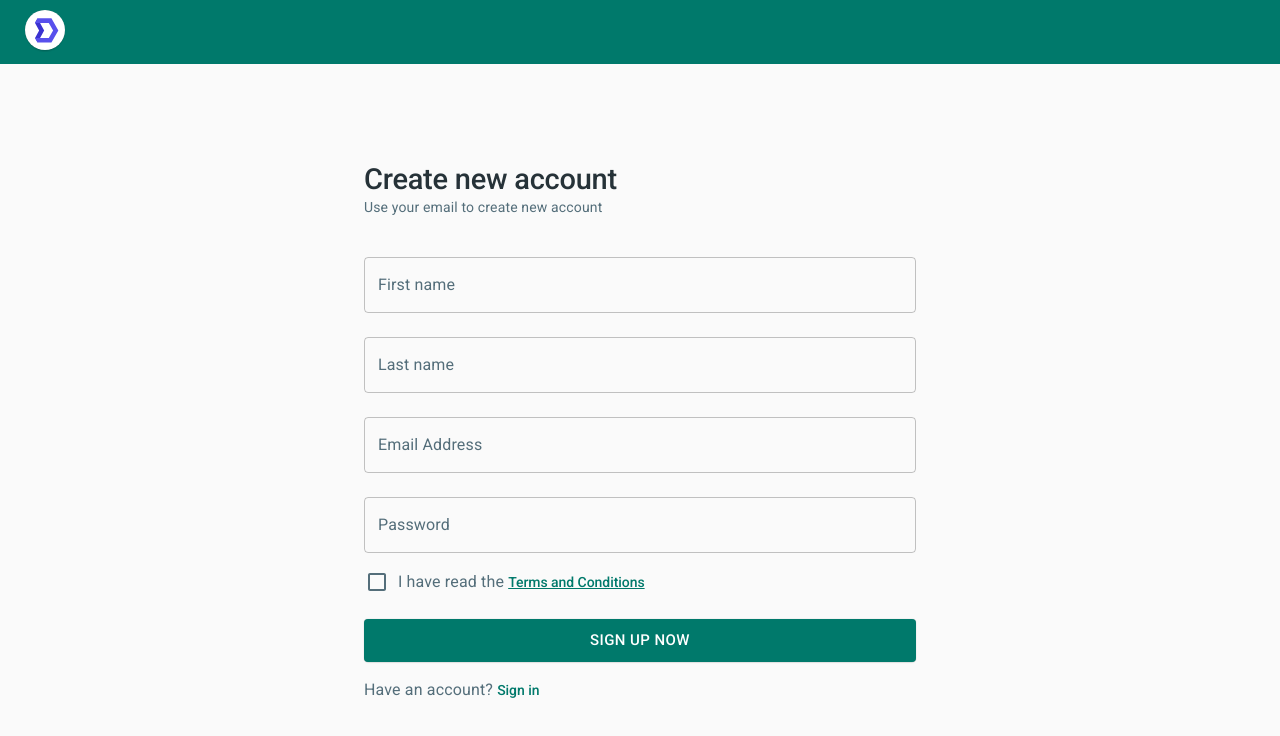
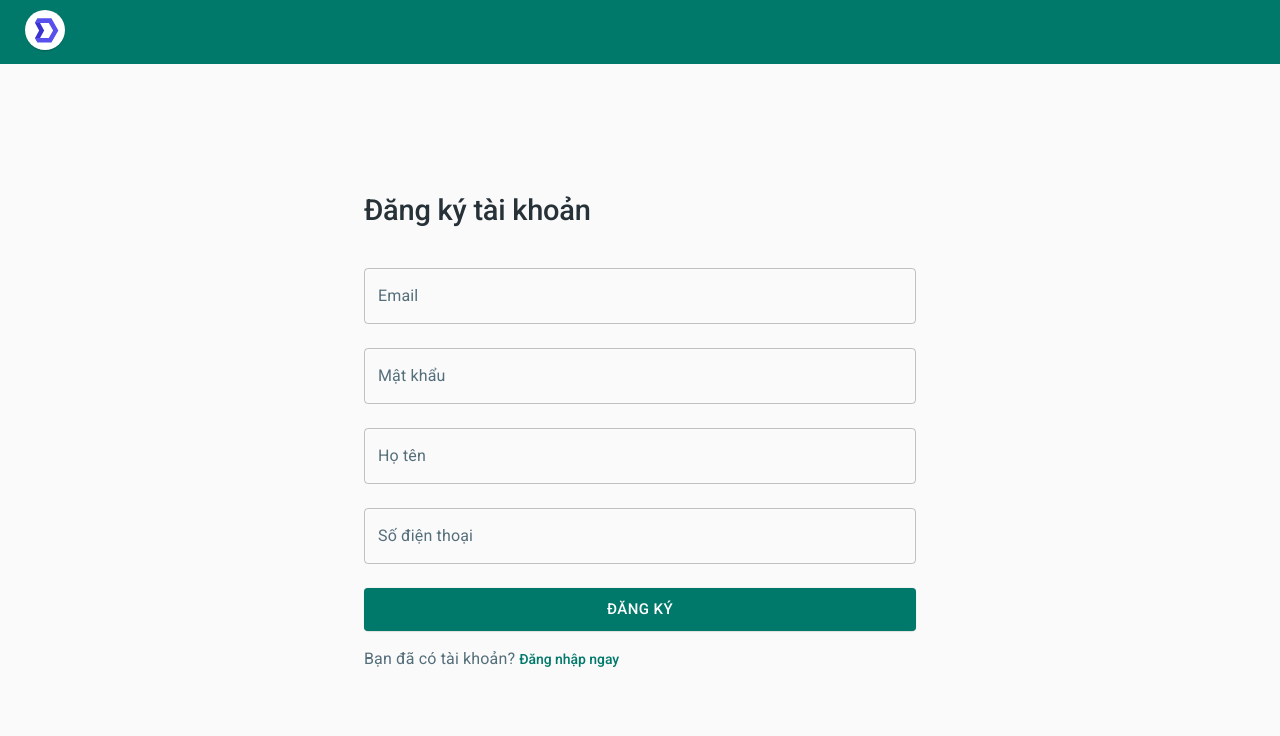
Before and after one commit to vuonglv1612/recruitment-webapp, a React (Create React App) app: page /register in a window 1280 px wide. Shown: the top 736 px of the page. Built offline with nearby package versions, Linux system fonts and the light colour scheme.

Commit message:
🆕 Login form and signup form

```diff
--- a/src/views/auth/LoginView.js
+++ b/src/views/auth/LoginView.js
@@ -32,7 +32,7 @@ const LoginView = () => {
   return (
     <Page
       className={classes.root}
-      title="Login"
+      title="Đăng nhập"
     >
       <Box
         display="flex"
@@ -43,12 +43,12 @@ const LoginView = () => {
         <Container maxWidth="sm">
           <Formik
             initialValues={{
-              email: 'demo@devias.io',
-              password: 'Password123'
+              email: '',
+              password: ''
             }}
             validationSchema={Yup.object().shape({
-              email: Yup.string().email('Must be a valid email').max(255).required('Email is required'),
-              password: Yup.string().max(255).required('Password is required')
+              email: Yup.string().email('Email không hợp lệ').max(255).required('Email không được để trống'),
+              password: Yup.string().max(255).required('Mật khẩu không được để trống')
             })}
             onSubmit={() => {
               navigate('/app/dashboard', { replace: true });
@@ -69,69 +69,19 @@ const LoginView = () => {
                     color="textPrimary"
                     variant="h2"
                   >
-                    Sign in
-                  </Typography>
-                  <Typography
-                    color="textSecondary"
-                    gutterBottom
-                    variant="body2"
-                  >
-                    Sign in on the internal platform
+                    Đăng nhập
                   </Typography>
                 </Box>
-                <Grid
-                  container
-                  spacing={3}
-                >
-                  <Grid
-                    item
-                    xs={12}
-                    md={6}
-                  >
-                    <Button
-                      color="primary"
-                      fullWidth
-                      startIcon={<FacebookIcon />}
-                      onClick={handleSubmit}
-                      size="large"
-                      variant="contained"
-                    >
-                      Login with Facebook
-                    </Button>
-                  </Grid>
-                  <Grid
-                    item
-                    xs={12}
-                    md={6}
-                  >
-                    <Button
-                      fullWidth
-                      startIcon={<GoogleIcon />}
-                      onClick={handleSubmit}
-                      size="large"
-                      variant="contained"
-                    >
-                      Login with Google
-                    </Button>
-                  </Grid>
-                </Grid>
                 <Box
                   mt={3}
                   mb={1}
                 >
-                  <Typography
-                    align="center"
-                    color="textSecondary"
-                    variant="body1"
-                  >
-                    or login with email address
-                  </Typography>
                 </Box>
                 <TextField
                   error={Boolean(touched.email && errors.email)}
                   fullWidth
                   helperText={touched.email && errors.email}
-                  label="Email Address"
+                  label="Email"
                   margin="normal"
                   name="email"
                   onBlur={handleBlur}
@@ -144,7 +94,7 @@ const LoginView = () => {
                   error={Boolean(touched.password && errors.password)}
                   fullWidth
                   helperText={touched.password && errors.password}
-                  label="Password"
+                  label="Mật khẩu"
                   margin="normal"
                   name="password"
                   onBlur={handleBlur}
@@ -162,21 +112,21 @@ const LoginView = () => {
                     type="submit"
                     variant="contained"
                   >
-                    Sign in now
+                    Đăng nhập
                   </Button>
                 </Box>
                 <Typography
                   color="textSecondary"
                   variant="body1"
                 >
-                  Don&apos;t have an account?
+                  Bạn chưa có tài khoản?
                   {' '}
                   <Link
                     component={RouterLink}
                     to="/register"
                     variant="h6"
                   >
-                    Sign up
+                    Đăng ký ngay
                   </Link>
                 </Typography>
               </form>
--- a/src/views/auth/RegisterView.js
+++ b/src/views/auth/RegisterView.js
@@ -27,11 +27,11 @@ const useStyles = makeStyles((theme) => ({
 const RegisterView = () => {
   const classes = useStyles();
   const navigate = useNavigate();
-
+  const phoneRegExp = /^((\\+[1-9]{1,4}[ \\-]*)|(\\([0-9]{2,3}\\)[ \\-]*)|([0-9]{2,4})[ \\-]*)*?[0-9]{3,4}?[ \\-]*[0-9]{3,4}?$/
   return (
     <Page
       className={classes.root}
-      title="Register"
+      title="Đăng ký"
     >
       <Box
         display="flex"
@@ -43,18 +43,16 @@ const RegisterView = () => {
           <Formik
             initialValues={{
               email: '',
-              firstName: '',
-              lastName: '',
+              name: '',
               password: '',
-              policy: false
+              phoneNumber: ''
             }}
             validationSchema={
               Yup.object().shape({
-                email: Yup.string().email('Must be a valid email').max(255).required('Email is required'),
-                firstName: Yup.string().max(255).required('First name is required'),
-                lastName: Yup.string().max(255).required('Last name is required'),
-                password: Yup.string().max(255).required('password is required'),
-                policy: Yup.boolean().oneOf([true], 'This field must be checked')
+                email: Yup.string().email('Email không hợp lệ. VD: email@domail.com').max(255).required('Email không được để trống'),
+                name: Yup.string().max(255),
+                phoneNumber: Yup.string().matches(phoneRegExp, 'Số điện thoại không hợp lệ'),
+                password: Yup.string().max(255).required('Mật khẩu không được để trống'),
               })
             }
             onSubmit={() => {
@@ -76,45 +74,14 @@ const RegisterView = () => {
                       color="textPrimary"
                       variant="h2"
                     >
-                    Create new account
-                  </Typography>
-                  <Typography
-                    color="textSecondary"
-                    gutterBottom
-                    variant="body2"
-                  >
-                    Use your email to create new account
+                      Đăng ký tài khoản
                   </Typography>
                   </Box>
-                <TextField
-                  error={Boolean(touched.firstName && errors.firstName)}
-                  fullWidth
-                  helperText={touched.firstName && errors.firstName}
-                  label="First name"
-                  margin="normal"
-                  name="firstName"
-                  onBlur={handleBlur}
-                  onChange={handleChange}
-                  value={values.firstName}
-                  variant="outlined"
-                />
-                <TextField
-                  error={Boolean(touched.lastName && errors.lastName)}
-                  fullWidth
-                  helperText={touched.lastName && errors.lastName}
-                  label="Last name"
-                  margin="normal"
-                  name="lastName"
-                  onBlur={handleBlur}
-                  onChange={handleChange}
-                  value={values.lastName}
-                  variant="outlined"
-                />
                   <TextField
                     error={Boolean(touched.email && errors.email)}
                     fullWidth
                     helperText={touched.email && errors.email}
-                  label="Email Address"
+                    label="Email"
                     margin="normal"
                     name="email"
                     onBlur={handleBlur}
@@ -127,7 +94,7 @@ const RegisterView = () => {
                     error={Boolean(touched.password && errors.password)}
                     fullWidth
                     helperText={touched.password && errors.password}
-                  label="Password"
+                    label="Mật khẩu"
                     margin="normal"
                     name="password"
                     onBlur={handleBlur}
@@ -136,38 +103,30 @@ const RegisterView = () => {
                     value={values.password}
                     variant="outlined"
                   />
-                <Box
-                  alignItems="center"
-                  display="flex"
-                  ml={-1}
-                >
-                  <Checkbox
-                    checked={values.policy}
-                    name="policy"
+                  <TextField
+                    error={Boolean(touched.name && errors.name)}
+                    fullWidth
+                    helperText={touched.name && errors.name}
+                    label="Họ tên"
+                    margin="normal"
+                    name="firstName"
+                    onBlur={handleBlur}
                     onChange={handleChange}
+                    value={values.firstName}
+                    variant="outlined"
                   />
-                  <Typography
-                    color="textSecondary"
-                    variant="body1"
-                  >
-                    I have read the
-                    {' '}
-                    <Link
-                      color="primary"
-                      component={RouterLink}
-                      to="#"
-                      underline="always"
-                      variant="h6"
-                    >
-                      Terms and Conditions
-                    </Link>
-                  </Typography>
-                </Box>
-                {Boolean(touched.policy && errors.policy) && (
-                  <FormHelperText error>
-                    {errors.policy}
-                  </FormHelperText>
-                )}
+                  <TextField
+                    error={Boolean(touched.phoneNumber && errors.phoneNumber)}
+                    fullWidth
+                    helperText={touched.phoneNumber && errors.phoneNumber}
+                    label="Số điện thoại"
+                    margin="normal"
+                    name="phoneNumber"
+                    onBlur={handleBlur}
+                    onChange={handleChange}
+                    value={values.phoneNumber}
+                    variant="outlined"
+                  />
                   <Box my={2}>
                     <Button
                       color="primary"
@@ -177,21 +136,21 @@ const RegisterView = () => {
                       type="submit"
                       variant="contained"
                     >
-                    Sign up now
+                      Đăng ký
                   </Button>
                   </Box>
                   <Typography
                     color="textSecondary"
                     variant="body1"
                   >
-                  Have an account?
+                    Bạn đã có tài khoản?
                   {' '}
                     <Link
                       component={RouterLink}
                       to="/login"
                       variant="h6"
                     >
-                    Sign in
+                      Đăng nhập ngay
                   </Link>
                   </Typography>
                 </form>
```
Lines whose indentation alone changed are shown as unchanged.
